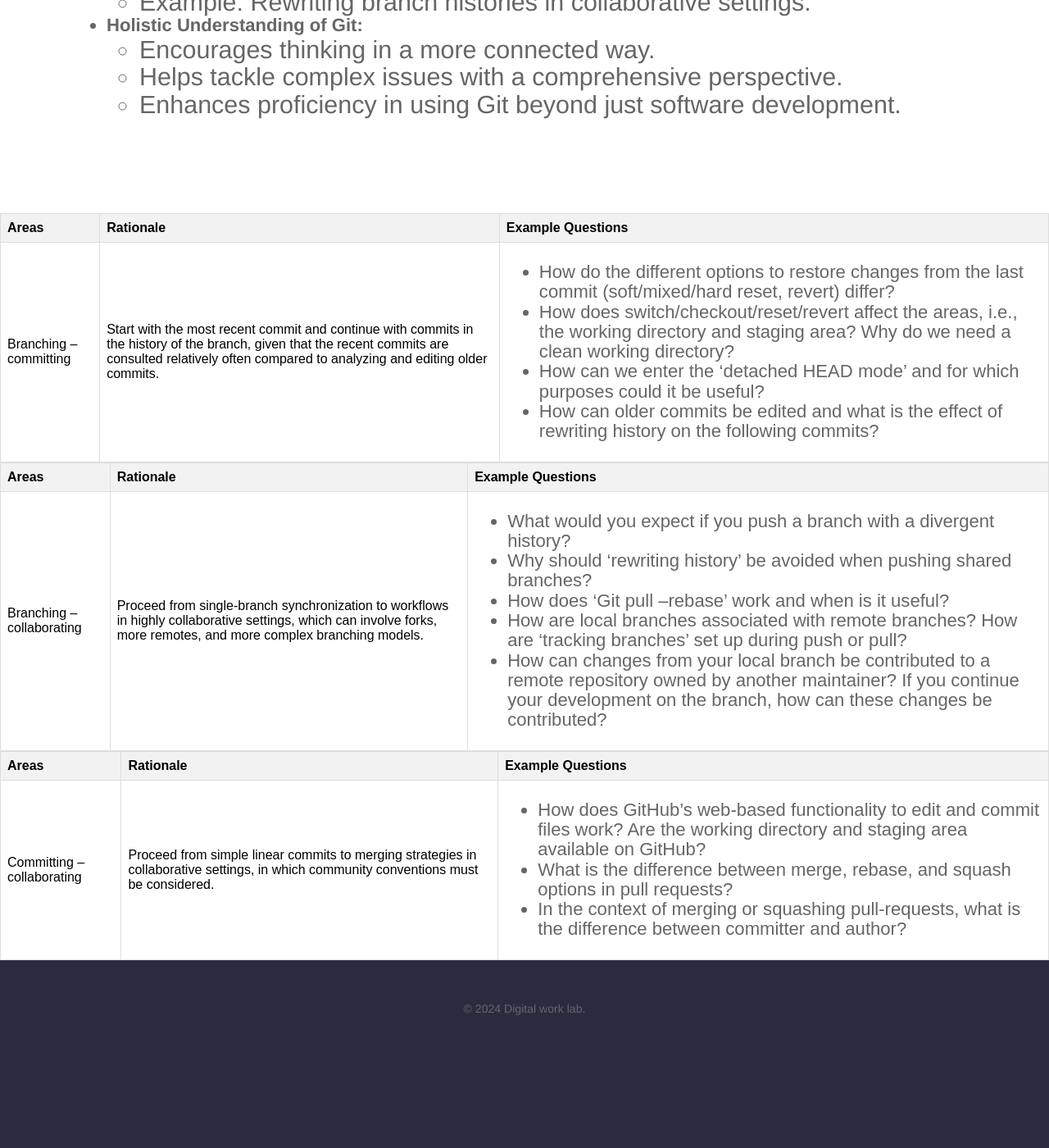
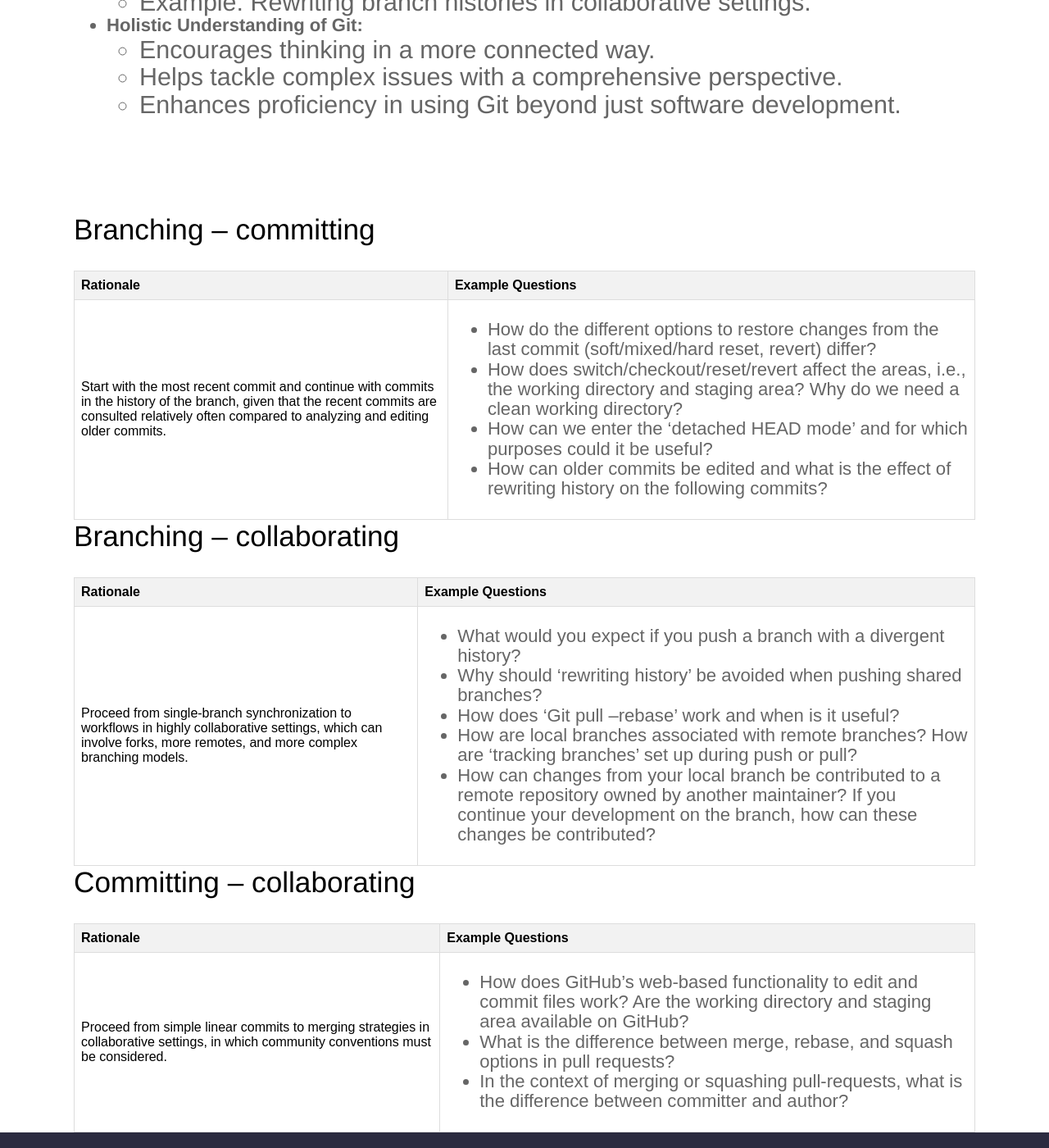
Before and after one commit to digital-work-lab/rethink-git-teaching, a Jekyll site: the page built from notes_transfer.html, in a window 1280 px wide and 1400 px high, scrolled down 1608 px. Shown: the whole window at 82% size. Built offline with Jekyll 4.4.1, drawn with Linux system fonts in a browser that asks for light colours; before the commit the page ends 2898 px from its top, so only the background shows below that.

Commit message:
update tables

```diff
--- a/notes_transfer.html
+++ b/notes_transfer.html
@@ -84,15 +84,15 @@ layout: default
 		</style>
 	</section>
 
-	<div class="table-container">
+	<div class="container flex">
+		<div class="text editable">
+			<h2>Branching – committing</h2>
 			<table>
 				<tr>
-				<th>Areas</th>
 					<th>Rationale</th>
 					<th>Example Questions</th>
 				</tr>
 				<tr>
-				<td>Branching – committing</td>
 					<td>Start with the most recent commit and continue with commits in the history of the branch, given that the recent commits are consulted relatively often compared to analyzing and editing older commits.</td>
 					<td>
 						<ul>
@@ -105,16 +105,17 @@ layout: default
 				</tr>
 			</table>
 		</div>
+	</div>
 
-	<div class="table-container">
+	<div class="container flex">
+		<div class="text editable">
+			<h2>Branching – collaborating</h2>
 			<table>
 				<tr>
-				<th>Areas</th>
 					<th>Rationale</th>
 					<th>Example Questions</th>
 				</tr>
 				<tr>
-				<td>Branching – collaborating</td>
 					<td>Proceed from single-branch synchronization to workflows in highly collaborative settings, which can involve forks, more remotes, and more complex branching models.</td>
 					<td>
 						<ul>
@@ -128,16 +129,17 @@ layout: default
 				</tr>
 			</table>
 		</div>
+	</div>
 
-	<div class="table-container">
+	<div class="container flex">
+		<div class="text editable">
+			<h2>Committing – collaborating</h2>
 			<table>
 				<tr>
-				<th>Areas</th>
 					<th>Rationale</th>
 					<th>Example Questions</th>
 				</tr>
 				<tr>
-				<td>Committing – collaborating</td>
 					<td>Proceed from simple linear commits to merging strategies in collaborative settings, in which community conventions must be considered.</td>
 					<td>
 						<ul>
@@ -149,5 +151,6 @@ layout: default
 				</tr>
 			</table>
 		</div>
+	</div>
 
 </div>
```
Lines whose indentation alone changed are shown as unchanged.
